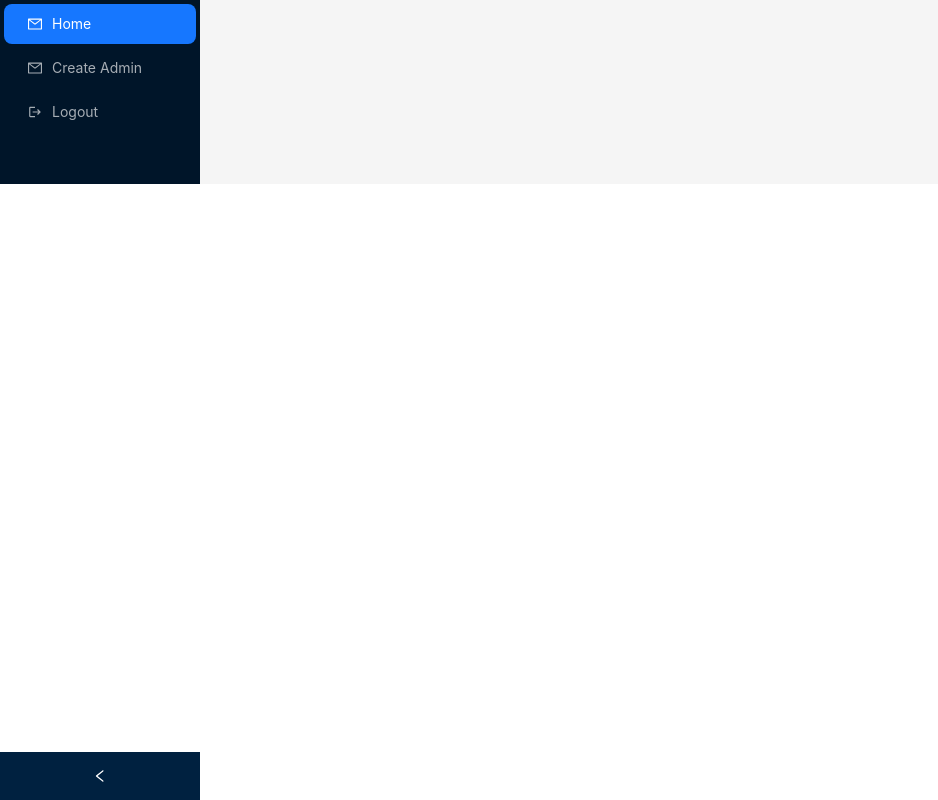
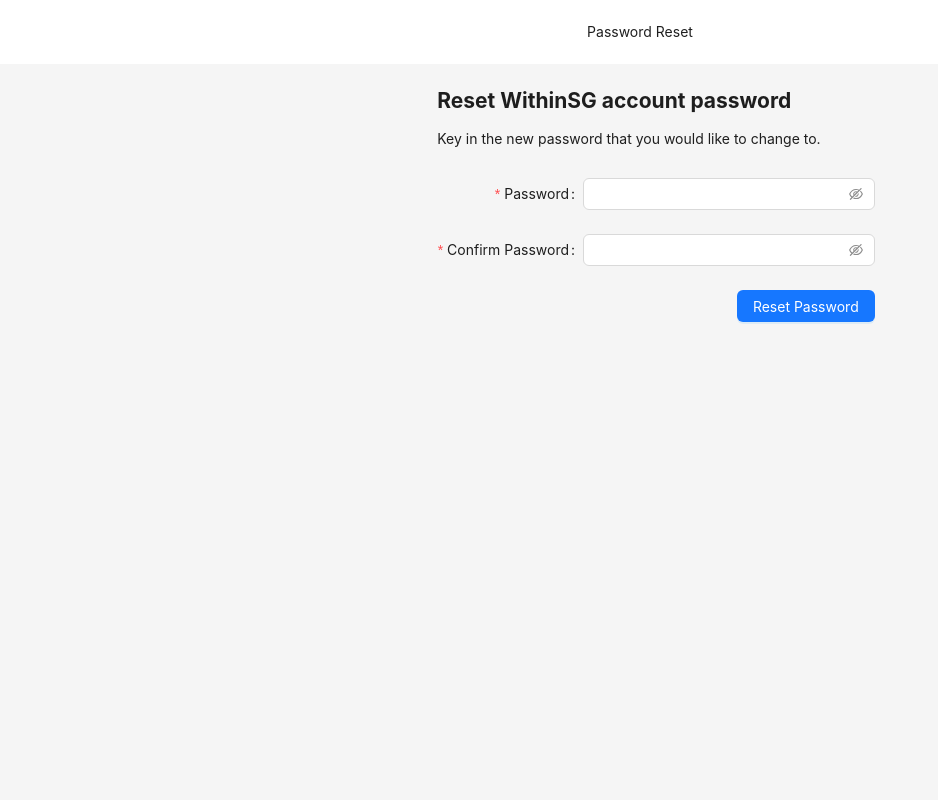
Before and after one commit to tt02-capstone/tt02-admin-portal, a React (Create React App) app: page /passwordreset in a window 1280 px wide. Shown: the whole page, without its empty margins (0-938 px from the left). Built offline with nearby package versions, Linux system fonts and the light colour scheme.

Commit message:
Implement reset password

```diff
--- a/src/App.js
+++ b/src/App.js
@@ -9,6 +9,9 @@
 import { MailOutlined } from '@ant-design/icons';
 import LogoutIcon from '@mui/icons-material/Logout';
 import {Footer} from "antd/es/layout/layout";
+import PasswordReset from "./pages/PasswordReset";
+import ForgetPassword from "./pages/ForgetPassword";
+
 function App() {
 
   const navigate = useNavigate();
@@ -29,8 +32,8 @@
   };
 
   return (
-    <Layout hasSider={location.pathname !== '/'}>
-      {location.pathname !== '/' &&
+    <Layout hasSider={location.pathname !== '/' && location.pathname !== '/passwordreset' && location.pathname !== '/forgetpassword'}>
+      {location.pathname !== '/' && location.pathname !== '/passwordreset' && location.pathname !== '/forgetpassword' &&
           <Navbar
               currentTab={currentTab}
               menuItems={menuItems}
@@ -41,6 +44,8 @@
           <Route path="/" element={<Login />} />
           <Route path="/home" element={<Home />} />
           <Route path="/createAdmin" element={<CreateAdmin />} />
+          <Route path="/passwordreset" element={<PasswordReset />} />
+          <Route path="/forgetpassword" element={<ForgetPassword />} />
       </Routes>
         {/*<Footer style={{ textAlign: 'center' }}>TT02 Captsone ©2023</Footer>*/}
     </Layout>
--- /dev/null
+++ b/src/pages/ForgetPassword.js
@@ -0,0 +1,145 @@
+import React, { useState } from 'react';
+import { Layout } from 'antd';
+import CustomHeader from "../components/CustomHeader";
+import { Content } from "antd/es/layout/layout";
+import {
+    Button,
+    Form,
+    Input,
+    Spin,
+    Row
+} from 'antd';
+import { useNavigate } from 'react-router-dom';
+import axios from "axios";
+import { ToastContainer, toast } from 'react-toastify';
+import 'react-toastify/dist/ReactToastify.css';
+
+const formItemLayout = {
+    labelCol: {
+        xs: {
+            span: 24,
+        },
+        sm: {
+            span: 8,
+        },
+    },
+    wrapperCol: {
+        xs: {
+            span: 24,
+        },
+        sm: {
+            span: 16,
+        },
+    },
+};
+const tailFormItemLayout = {
+    wrapperCol: {
+        xs: {
+            span: 24,
+            offset: 0,
+        },
+        sm: {
+            span: 16,
+            offset: 8,
+        },
+    },
+};
+const styles = {
+    layout: {
+        minHeight: '100vh',
+    },
+    content: {
+        margin: '24px 16px 0',
+        width: '100%',
+        alignSelf: 'center',
+        alignItems: 'center',
+        justifyContent: 'center',
+    },
+}
+
+function PasswordReset() {
+    const [form] = Form.useForm();
+    const baseURL = "http://localhost:8080/staff";
+    const navigate = useNavigate(); // route navigation
+    const [loading, setLoading] = useState(false);
+    const onFinish = (values) => {
+        console.log('Received values of form: ', values);
+        setLoading(true);
+        axios.post(`${baseURL}/passwordResetStageOne/${values.email}`).then((response) => {
+            console.log(response);
+            if (response.data.httpStatusCode === 400 || response.data.httpStatusCode === 404) {
+                toast.error(response.data.errorMessage, {
+                    position: toast.POSITION.TOP_RIGHT,
+                    autoClose: 1500
+                });
+                setLoading(false);
+            } else {
+                toast.success('Please check your email for the instructions to reset your password.', {
+                    position: toast.POSITION.TOP_RIGHT,
+                    autoClose: 1500
+                });
+                form.resetFields();
+                setLoading(false);
+                setTimeout(() => {
+                    navigate('/')
+                }, 2000);
+            }
+        })
+            .catch((error) => {
+                console.error("Axios Error : ", error)
+            });
+    };
+
+    return (
+        <Layout style={styles.layout}>
+            <CustomHeader text={"Forget Password"} />
+            <Row align='middle' justify='center'>
+                <Spin tip="Processing Request" size="large" spinning={loading}>
+                    <Content style={styles.content}>
+                        <h2>Have you forgotten your WithinSG account password?</h2>
+                        <p>Enter your email below and follow the instructions sent to you to reset your password.</p>
+                        <br />
+                        <Form
+                            {...formItemLayout}
+                            form={form}
+                            name="forgetPassword"
+                            onFinish={onFinish}
+                            style={{
+                                maxWidth: 600,
+                            }}
+                            scrollToFirstError
+                        >
+                            <Form.Item
+                                name="email"
+                                label="Email"
+                                rules={[
+                                    {
+                                        type: 'email',
+                                        message: 'Enter a valid email address',
+                                    },
+                                    {
+                                        required: true,
+                                        message: 'Email is required',
+                                    },
+                                ]}
+                            >
+                                <Input />
+                            </Form.Item>
+
+                            <Form.Item {...tailFormItemLayout}>
+                                <div style={{ textAlign: "right" }}>
+                                    <Button type="primary" htmlType="submit" loading={loading}>
+                                        Submit
+                                    </Button>
+                                </div>
+                            </Form.Item>
+                            <ToastContainer />
+                        </Form>
+                    </Content>
+                </Spin>
+            </Row>
+        </Layout>
+    );
+}
+
+export default PasswordReset;
--- a/src/pages/Login.js
+++ b/src/pages/Login.js
@@ -1,19 +1,27 @@
 import React, { useState } from "react";
-import { FormLabel, Button, TextField } from '@mui/material';
-import {useNavigate } from 'react-router-dom';
+import { FormLabel, TextField } from '@mui/material';
+import { useNavigate } from 'react-router-dom';
 import axios from "axios";
 import { ToastContainer, toast } from 'react-toastify';
 import 'react-toastify/dist/ReactToastify.css';
+import {
+  Button,
+  Space
+} from 'antd';
 
 function Login() {
   const [email, setEmail] = useState("");
   const [password, setPassword] = useState("");
 
   const navigate = useNavigate(); // route navigation
+  const passwordResetRouteChange = () => {
+    let path = `/forgetpassword`;
+    navigate(path);
+  }
 
   const baseURL = "http://localhost:8080/staff";
 
-    const formStyle ={
+  const formStyle = {
     maxWidth: "800px",
     margin: "10% auto",
     padding: "20px"
@@ -63,7 +71,7 @@
           onChange={(e) => setEmail(e.target.value)}
           required
           fullWidth
-                sx={{mb: 3}}
+          sx={{ mb: 3 }}
         />
 
         <FormLabel>Password</FormLabel>
@@ -73,12 +81,14 @@
           onChange={(e) => setPassword(e.target.value)}
           required
           fullWidth
-                sx={{mb: 3}}
+          sx={{ mb: 3 }}
         />
 
-            <Button fullWidth variant="contained" type="submit" disabled={!validateForm()}>
-              Login
-            </Button>
+        <div style={{ textAlign: "right" }}>
+          <Button type="primary" htmlType="submit" disabled={!validateForm()}>Login</Button>
+          <br /><br />
+          <Button type="link" onClick={passwordResetRouteChange}>Forgotten your password?</Button>
+        </div>
         <ToastContainer />
       </form>
     </div>
--- /dev/null
+++ b/src/pages/PasswordReset.js
@@ -0,0 +1,164 @@
+import React, { useState } from 'react';
+import { Layout } from 'antd';
+import CustomHeader from "../components/CustomHeader";
+import { Content } from "antd/es/layout/layout";
+import {
+  Button,
+  Form,
+  Input,
+  Spin,
+  Row
+} from 'antd';
+import { useNavigate } from 'react-router-dom';
+import axios from "axios";
+import { ToastContainer, toast } from 'react-toastify';
+import 'react-toastify/dist/ReactToastify.css';
+
+const formItemLayout = {
+  labelCol: {
+    xs: {
+      span: 24,
+    },
+    sm: {
+      span: 8,
+    },
+  },
+  wrapperCol: {
+    xs: {
+      span: 24,
+    },
+    sm: {
+      span: 16,
+    },
+  },
+};
+const tailFormItemLayout = {
+  wrapperCol: {
+    xs: {
+      span: 24,
+      offset: 0,
+    },
+    sm: {
+      span: 16,
+      offset: 8,
+    },
+  },
+};
+const styles = {
+  layout: {
+    minHeight: '100vh',
+  },
+  content: {
+    margin: '24px 16px 0',
+    width: '100%',
+    alignSelf: 'center',
+    alignItems: 'center',
+    justifyContent: 'center',
+  },
+}
+
+function PasswordReset() {
+  const [form] = Form.useForm();
+  const baseURL = "http://localhost:8080/staff";
+  const navigate = useNavigate(); // route navigation
+  const [loading, setLoading] = useState(false);
+  const onFinish = (values) => {
+    console.log('Received values of form: ', values);
+    setLoading(true);
+    axios.post(`${baseURL}/passwordResetStageTwo/${new URLSearchParams(document.location.search)
+      .get('token')}/${values.password}`).then((response) => {
+        console.log(response);
+        if (response.data.httpStatusCode === 400 || response.data.httpStatusCode === 404) {
+          toast.error(response.data.errorMessage, {
+            position: toast.POSITION.TOP_RIGHT,
+            autoClose: 1500
+          });
+          setLoading(false);
+        } else {
+          toast.success('Password changed successfully.', {
+            position: toast.POSITION.TOP_RIGHT,
+            autoClose: 1500
+          });
+          form.resetFields();
+          setLoading(false);
+          setTimeout(() => {
+            navigate('/')
+          }, 2000);
+        }
+      })
+      .catch((error) => {
+        console.error("Axios Error : ", error)
+      });
+  };
+
+  return (
+    <Layout style={styles.layout}>
+      <CustomHeader text={"Password Reset"} />
+      <Row align='middle' justify='center'>
+        <Spin tip="Processing Request" size="large" spinning={loading}>
+          <Content style={styles.content}>
+            <h2>Reset WithinSG account password</h2>
+            <p>Key in the new password that you would like to change to.</p>
+            <br />
+            <Form
+              {...formItemLayout}
+              form={form}
+              name="passwordReset"
+              onFinish={onFinish}
+              style={{
+                maxWidth: 600,
+              }}
+              scrollToFirstError
+            >
+              <Form.Item
+                name="password"
+                label="Password"
+                rules={[
+                  {
+                    required: true,
+                    message: 'Password is required',
+                  },
+                ]}
+              >
+                <Input.Password />
+              </Form.Item>
+
+              <Form.Item
+                name="confirm"
+                label="Confirm Password"
+                dependencies={['password']}
+                rules={[
+                  {
+                    required: true,
+                    message: 'Password is required',
+                  },
+                  ({ getFieldValue }) => ({
+                    validator(_, value) {
+                      if (!value || getFieldValue('password') === value) {
+                        return Promise.resolve();
+                      }
+                      return Promise.reject(new Error('Passwords do not match'));
+                    },
+                  }),
+                ]}
+              >
+                <Input.Password />
+              </Form.Item>
+
+              <Form.Item {...tailFormItemLayout}>
+                <div style={{ textAlign: "right" }}>
+                  <Button type="primary" htmlType="submit" loading={loading}>
+                    Reset Password
+                  </Button>
+                </div>
+              </Form.Item>
+              <ToastContainer />
+            </Form>
+          </Content>
+        </Spin>
+      </Row>
+    </Layout>
+  );
+}
+
+export default PasswordReset;
```
Lines whose indentation alone changed are shown as unchanged.
